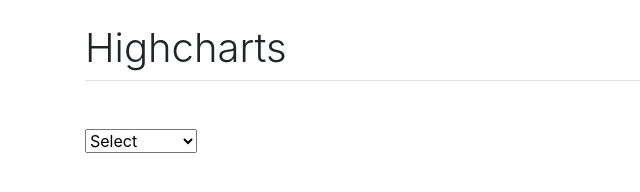
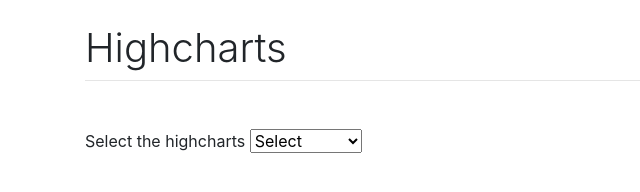
Before and after one commit to marvellearner/Project01, a plain HTML site: page 03.html in a window 1280 px wide. Shown: the whole page, without its empty margins (0-640 px from the left). Drawn offline with nearby package versions, Linux system fonts and the light colour scheme.

Commit message:
Add existing file

```diff
--- a/03.html
+++ b/03.html
@@ -353,7 +353,7 @@
 
 
 
-
+Select the highcharts
    <select id="highcharts" onchange="changeHighcharts()">
          <option value="0">Select</option>
          <option value="1">Line Charts</option>
```
